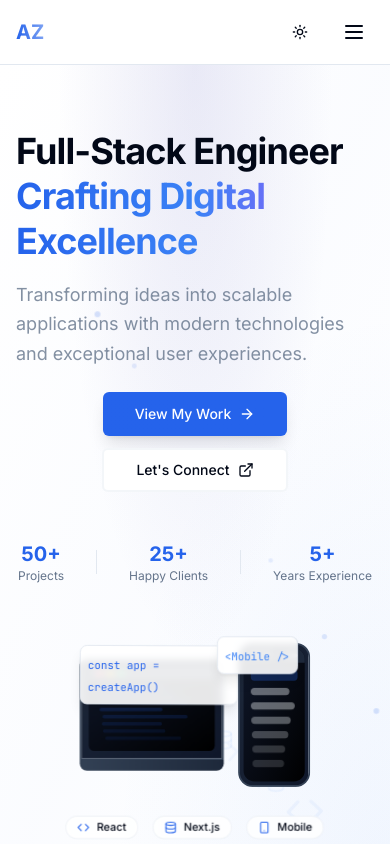
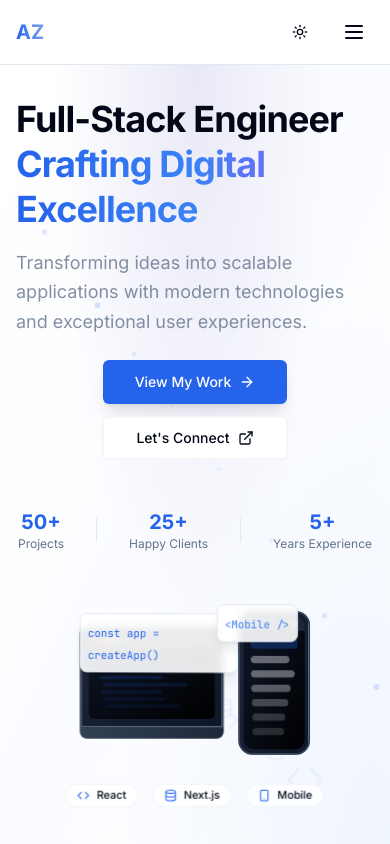
Before and after one commit to ahmerzulfiqar06/ahmer-portfolio, a Next.js app: page / in a window 390 px wide. Shown: the top 844 px of the page. Built offline with nearby package versions, Linux system fonts and the light colour scheme.

Commit message:
New loading animation and hero updated

```diff
--- a/src/app/page.tsx
+++ b/src/app/page.tsx
@@ -43,7 +43,7 @@ export default function HomePage() {
   return (
     <>
       {/* Hero Section */}
-      <Section className="relative pt-16 pb-12 md:pt-24 md:pb-16 overflow-hidden">
+      <Section className="relative pt-8 pb-12 md:pt-12 md:pb-16 overflow-hidden">
         {/* Enhanced background with mesh gradient */}
         <div className="absolute inset-0">
           <div className="absolute inset-0 bg-gradient-to-br from-background via-primary/[0.02] to-background" />
```
